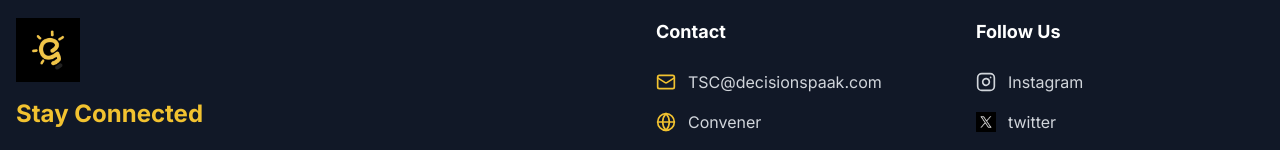
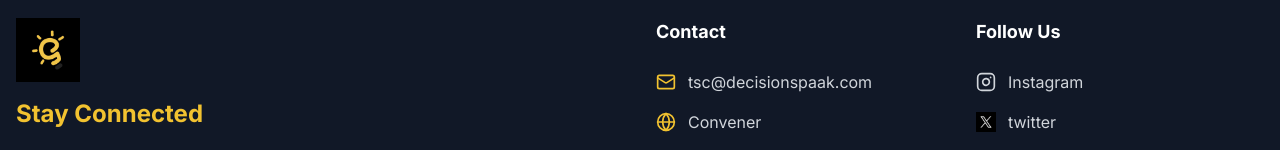
Before and after one commit to Freeman-jnr/Spaak-Conference, a React (Vite) app: page / in a window 1280 px wide. Shown: the part 4677-4827 px from the top of the page. Built offline with nearby package versions, Linux system fonts and the light colour scheme.

Commit message:
Update footer email
Updated the email address in the footer to tsc@decisionspaak.com.

```diff
--- a/src/components/Footer.tsx
+++ b/src/components/Footer.tsx
@@ -41,7 +41,7 @@ export const Footer = () => {
             <div className="space-y-4">
               <div className="flex items-center gap-3">
                 <Mail className="h-5 w-5 text-yellow-400" />
-                <span className="text-gray-300">TSC@decisionspaak.com</span>
+                <span className="text-gray-300">tsc@decisionspaak.com</span>
               </div>
               <a
                 href="https://decisionspaak.com/"
```
